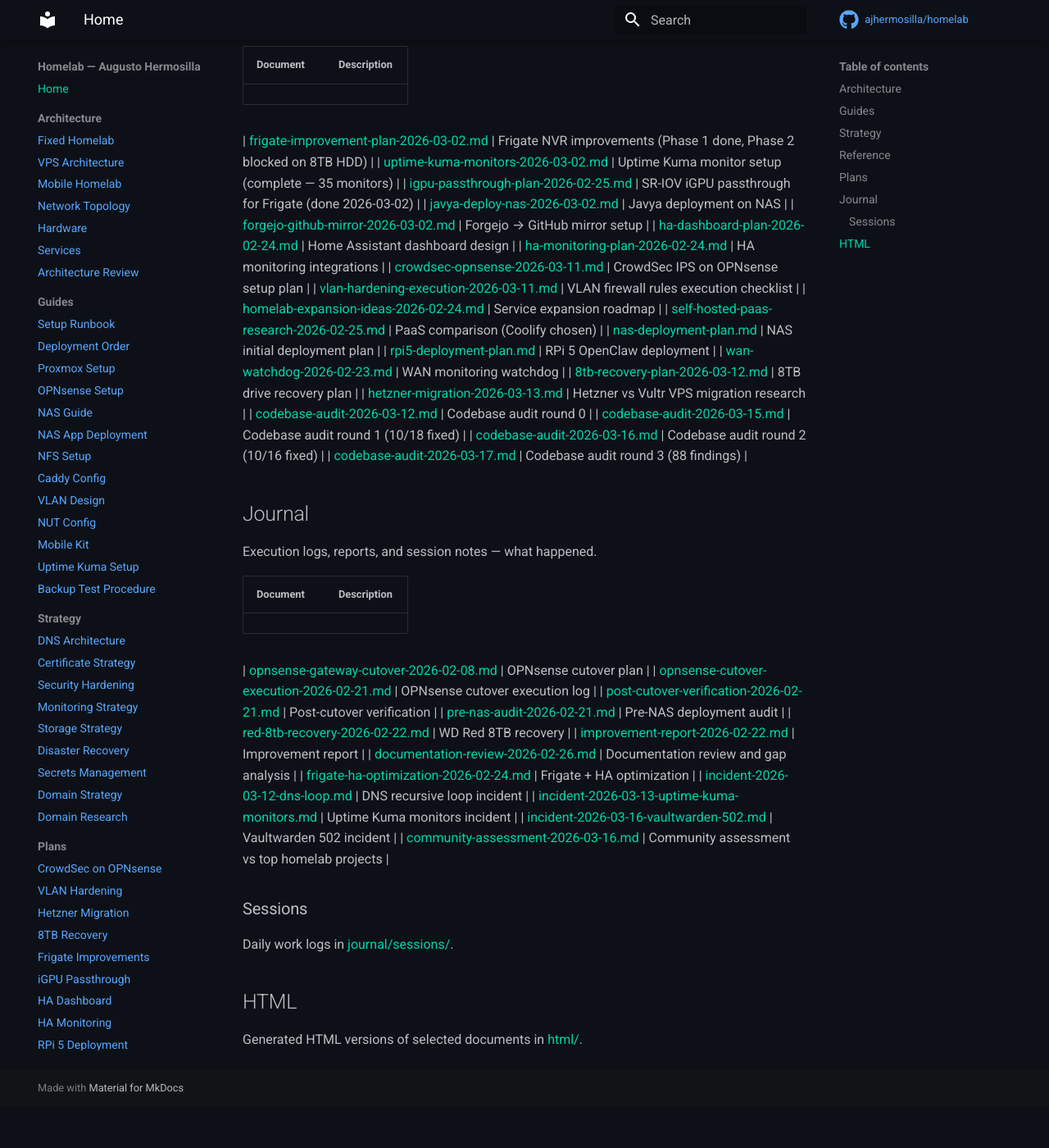
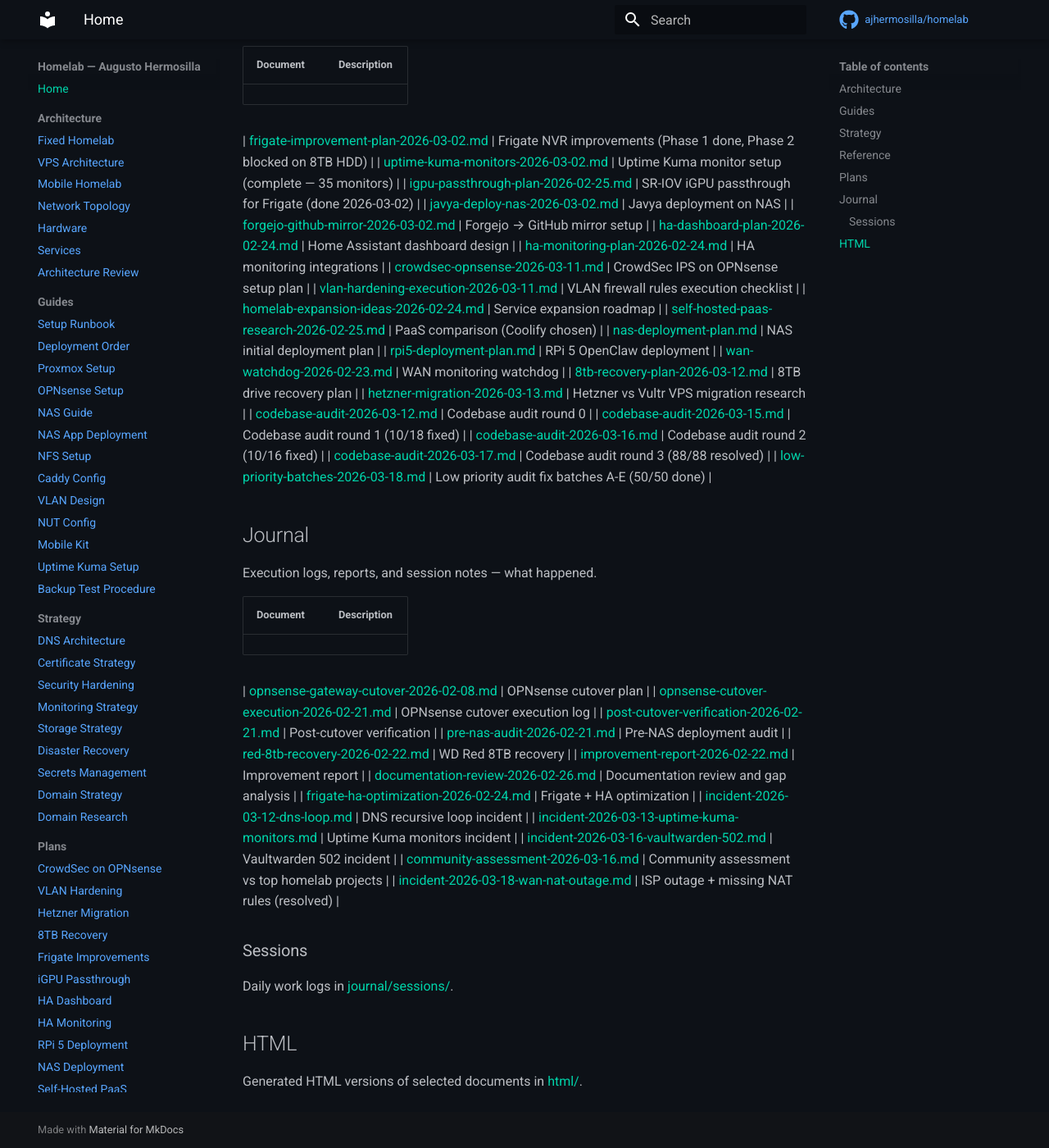
Before and after one commit to ajhermosilla/homelab, an MkDocs documentation site: the page built from docs/README.md, in a window 1280 px wide and 1400 px high, scrolled down 2043 px. Shown: the whole window at 82% size. Built offline with MkDocs 1.6.1 and Material for MkDocs 9.7.7, drawn with Linux system fonts in a browser that asks for light colours; comment, search, counter and statistics services are not loaded; before the commit the page ends 3392 px from its top, so only the background shows below that.

Commit message:
docs: add missing nav entries, update audit status
- mkdocs.yml: add WAN+NAT incident and low-priority-batches to nav
- docs/README.md: add incident and batch plan to index
- codebase-audit-2026-03-17: mark all 88 items as resolved

Co-Authored-By: Claude Opus 4.6 (1M context) <noreply@anthropic.com>

```diff
--- a/docs/README.md
+++ b/docs/README.md
@@ -103,7 +103,8 @@ Future plans and proposals — what's next.
 | [codebase-audit-2026-03-12.md](plans/codebase-audit-2026-03-12.md) | Codebase audit round 0 |
 | [codebase-audit-2026-03-15.md](plans/codebase-audit-2026-03-15.md) | Codebase audit round 1 (10/18 fixed) |
 | [codebase-audit-2026-03-16.md](plans/codebase-audit-2026-03-16.md) | Codebase audit round 2 (10/16 fixed) |
-| [codebase-audit-2026-03-17.md](plans/codebase-audit-2026-03-17.md) | Codebase audit round 3 (88 findings) |
+| [codebase-audit-2026-03-17.md](plans/codebase-audit-2026-03-17.md) | Codebase audit round 3 (88/88 resolved) |
+| [low-priority-batches-2026-03-18.md](plans/low-priority-batches-2026-03-18.md) | Low priority audit fix batches A-E (50/50 done) |
 
 ## Journal
 
@@ -124,6 +125,7 @@ Execution logs, reports, and session notes — what happened.
 | [incident-2026-03-13-uptime-kuma-monitors.md](journal/incident-2026-03-13-uptime-kuma-monitors.md) | Uptime Kuma monitors incident |
 | [incident-2026-03-16-vaultwarden-502.md](journal/incident-2026-03-16-vaultwarden-502.md) | Vaultwarden 502 incident |
 | [community-assessment-2026-03-16.md](journal/community-assessment-2026-03-16.md) | Community assessment vs top homelab projects |
+| [incident-2026-03-18-wan-nat-outage.md](guides/incident-2026-03-18-wan-nat-outage.md) | ISP outage + missing NAT rules (resolved) |
 
 ### Sessions
 
--- a/mkdocs.yml
+++ b/mkdocs.yml
@@ -104,6 +104,7 @@ nav:
       - Javya on NAS: plans/javya-deploy-nas-2026-03-02.md
       - Uptime Kuma Monitors: plans/uptime-kuma-monitors-2026-03-02.md
       - WAN Watchdog: plans/wan-watchdog-2026-02-23.md
+      - Low Priority Audit Batches: plans/low-priority-batches-2026-03-18.md
       - Homelab Expansion: plans/homelab-expansion-ideas-2026-02-24.md
   - Reference:
       - Guarani Naming: reference/guarani-naming-convention-2026-02-24.md
@@ -132,5 +133,6 @@ nav:
       - DNS Loop (2026-03-12): journal/incident-2026-03-12-dns-loop.md
       - Uptime Kuma Monitors (2026-03-13): journal/incident-2026-03-13-uptime-kuma-monitors.md
       - Vaultwarden 502 (2026-03-16): journal/incident-2026-03-16-vaultwarden-502.md
+      - WAN + NAT Outage (2026-03-18): guides/incident-2026-03-18-wan-nat-outage.md
       - Frigate Crash (2026-03-05): guides/incident-2026-03-05-frigate-crash.md
       - ISP Outage (2026-03-05): guides/incident-2026-03-05-isp-outage.md
```
Also changed, not shown: docs/plans/codebase-audit-2026-03-17.md (+2 -0 lines).
